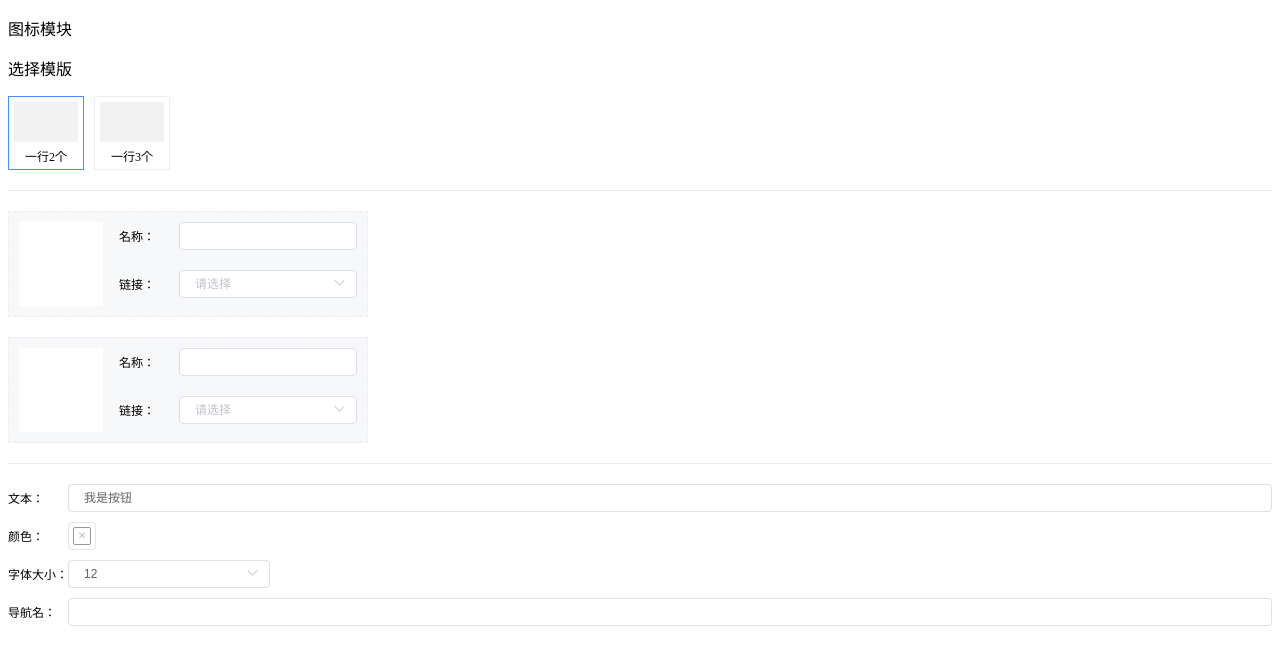
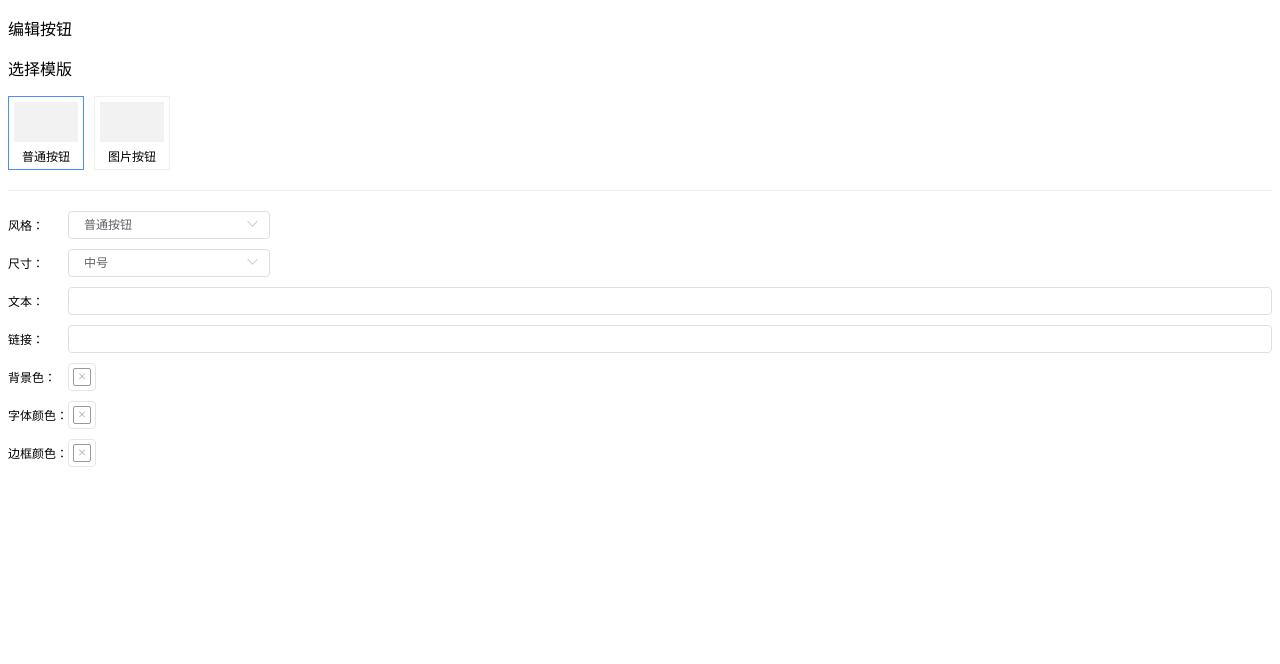
Before and after one commit to visualization-page/vue-element-schema, a Vue app: page /#/ in a window 1280 px wide. Shown: the top 664 px of the page. Built offline with nearby package versions, Linux system fonts and the light colour scheme.

Commit message:
fix: 调整界面

```diff
--- /dev/null
+++ b/src/assets/btn.js
@@ -0,0 +1,95 @@
+module.exports = {
+  type: 'object',
+  title: '编辑按钮',
+  subTypes: [
+    {
+      title: '普通按钮',
+      cover: '',
+      type: 'object',
+      properties: {
+        borderColor: {
+          title: '边框颜色',
+          description: '',
+          type: 'string',
+          format: 'color'
+        }
+      }
+    },
+    {
+      title: '图片按钮',
+      cover: '',
+      type: 'object',
+      properties: {
+        borderImage: {
+          title: '背景图片',
+          description: '',
+          type: 'string',
+          format: 'image'
+        }
+      }
+    },
+  ],
+  properties: {
+    category: {
+      title: '风格',
+      type: 'number',
+      format: 'select',
+      default: 1,
+      options: [
+        {
+          label: '普通按钮',
+          value: 1
+        },
+        {
+          label: '块级按钮',
+          value: 2
+        },
+        {
+          label: '悬浮按钮',
+          value: 3
+        },
+      ]
+    },
+    size: {
+      title: '尺寸',
+      type: 'string',
+      format: 'select',
+      default: 'middle',
+      options: [
+        {
+          label: '大号',
+          value: 'large'
+        },
+        {
+          label: '中号',
+          value: 'middle'
+        },
+        {
+          label: '小号',
+          value: 'small'
+        },
+      ]
+    },
+    text: {
+      title: '文本',
+      type: 'string'
+    },
+    src: {
+      title: '链接',
+      type: 'string',
+      format: 'link'
+    },
+    backgroundColor: {
+      title: '背景色',
+      description: '',
+      type: 'string',
+      format: 'color'
+    },
+    color: {
+      title: '字体颜色',
+      description: '',
+      type: 'string',
+      format: 'color'
+    }
+  }
+}
--- a/src/components/schema/Index.vue
+++ b/src/components/schema/Index.vue
@@ -1,7 +1,7 @@
 <template>
   <div class="schema" v-if="mapData">
     <p>{{ schema.title }}</p>
-    <template v-if="schema.subTypes && schema.subTypes.length">
+    <div class="schema__subtype" v-if="schema.subTypes && schema.subTypes.length">
       <p>选择模版</p>
       <div
         v-for="(item, i) in schema.subTypes"
@@ -15,7 +15,7 @@
         <div class="schema__sub--cover"></div>
         <span>{{ item.title }}</span>
       </div>
-    </template>
+    </div>
     <div class="schema__properties">
       <template v-for="field in Object.keys(properties)">
         <div
@@ -141,6 +141,10 @@ export default {
 
 <style lang="stylus">
 .schema
+  &__subtype
+    margin-bottom 20px
+    padding-bottom 20px
+    border-bottom 1px solid #E9ECF0
   &__sub
     display inline-block
     border 1px #eee solid
@@ -167,13 +171,4 @@ export default {
     &__label
       flex 0 0 60px
       font-size 12px
-  &-block-image-group
-    margin 20px 0
-    padding 20px 0
-    border-top 1px solid #E9ECF0
-    border-bottom 1px solid #E9ECF0
-    .schema-format-image
-      margin-bottom 20px
-      &:last-child
-        margin-bottom 0
 </style>
--- a/src/components/schema/SchemaBlockImage.vue
+++ b/src/components/schema/SchemaBlockImage.vue
@@ -91,4 +91,12 @@ export default {
         margin-bottom 20px
         &:last-child
           margin-bottom 0
+.schema-block-image-group
+  margin-bottom 20px
+  padding-bottom 20px
+  border-bottom 1px solid #E9ECF0
+  .schema-format-image
+    margin-bottom 20px
+    &:last-child
+      margin-bottom 0
 </style>
--- a/src/views/Home.vue
+++ b/src/views/Home.vue
@@ -7,7 +7,8 @@
 </template>
 
 <script>
-import mock from '../assets/mock'
+// import mock from '../assets/mock'
+import mock from '../assets/btn'
 import Schema from '../components/schema/Index'
 
 export default {
```
